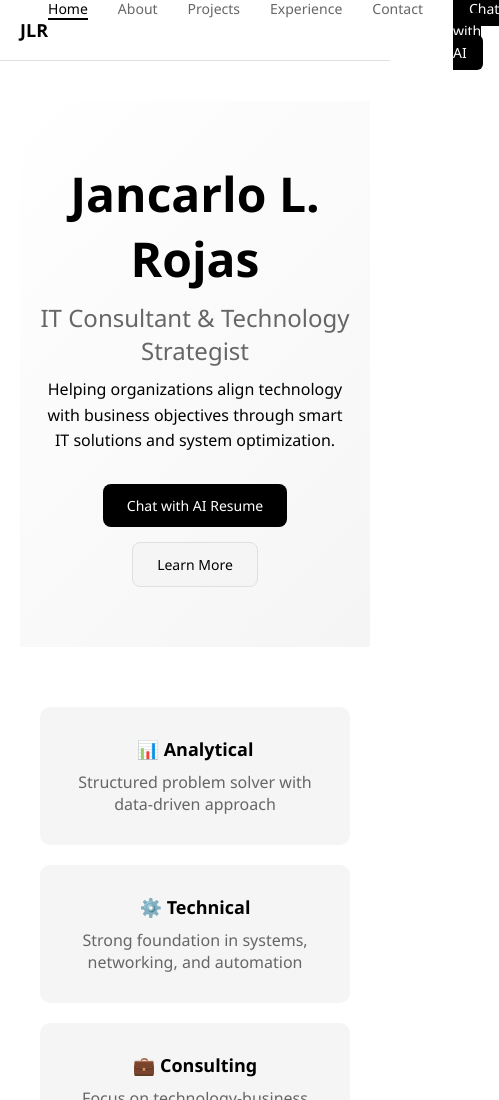
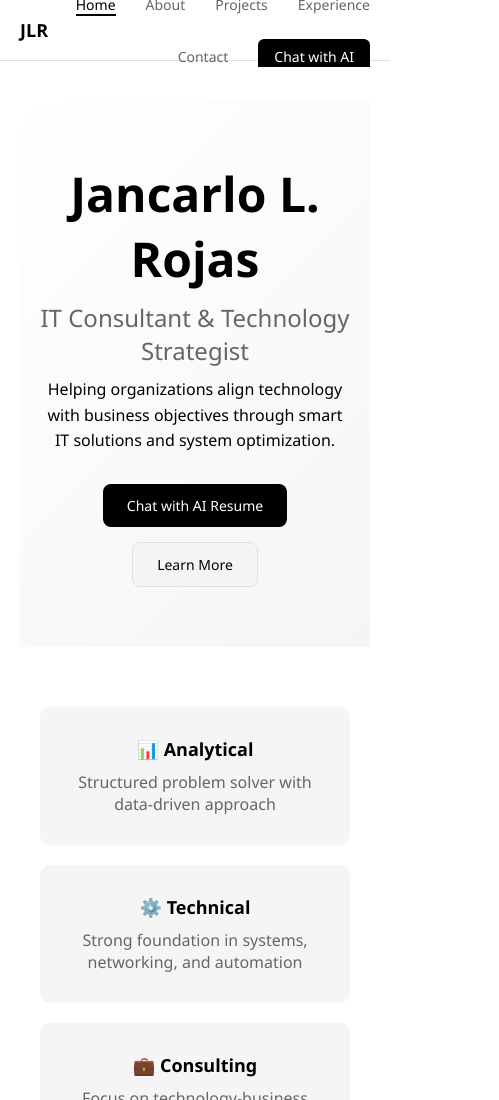
Before and after one commit to jancarlo-rojas/interactive_resume, a website: page public/index.html in a window 390 px wide. Shown: the top 1100 px of the page, 499 px wide, since content can reach past the window. Drawn offline with Linux system fonts and the light colour scheme.

Commit message:
fix phone layout

```diff
--- a/public/styles.css
+++ b/public/styles.css
@@ -4,6 +4,11 @@
     padding-left: 10px;
     padding-right: 10px;
   }
+  /* Make nav wrap on smaller screens to avoid overflow */
+  .nav-container {padding-left:12px;padding-right:12px;height:auto;align-items:center}
+  .nav-menu{flex-wrap:wrap;gap:10px;justify-content:flex-end}
+  .nav-link{font-size:13px}
+  .nav-link-primary{padding:8px 10px}
   .hero-content h1 { font-size: 32px; }
   .hero-subtitle { font-size: 18px; }
   .highlights { grid-template-columns: 1fr; }
@@ -27,6 +32,11 @@
   .bubble { font-size: 12px; }
   .composer input { font-size: 11px; }
   .btn, .btn-primary, .btn-secondary { font-size: 11px; }
+  /* Tight screens: make nav compact and allow horizontal scroll if needed */
+  .nav-container{padding-left:8px;padding-right:8px}
+  .nav-menu{gap:8px}
+  .nav-menu{overflow:auto;-webkit-overflow-scrolling:touch}
+  .nav-menu li{flex:0 0 auto}
 }
 :root{
   --bg:#ffffff;
```
